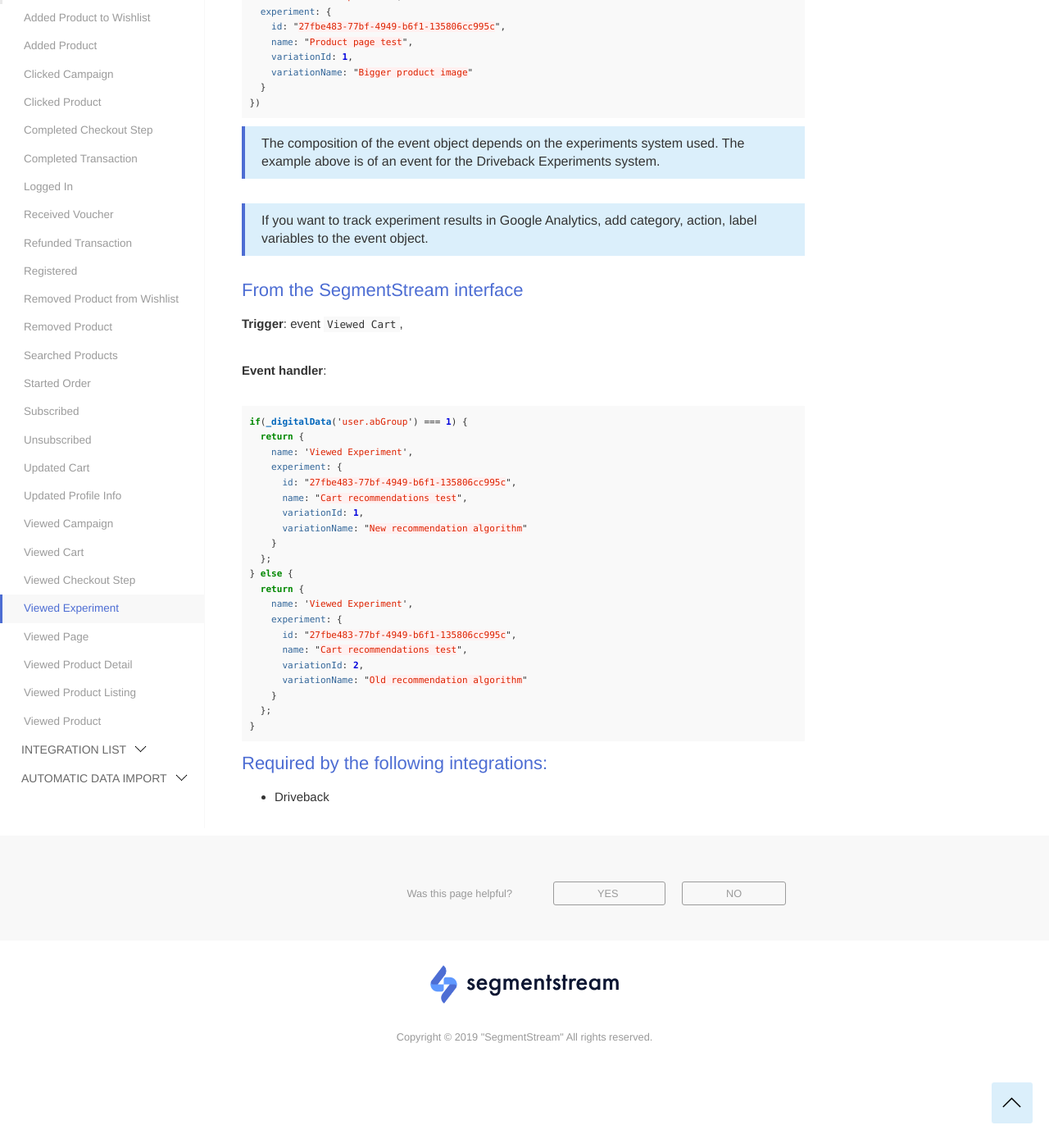
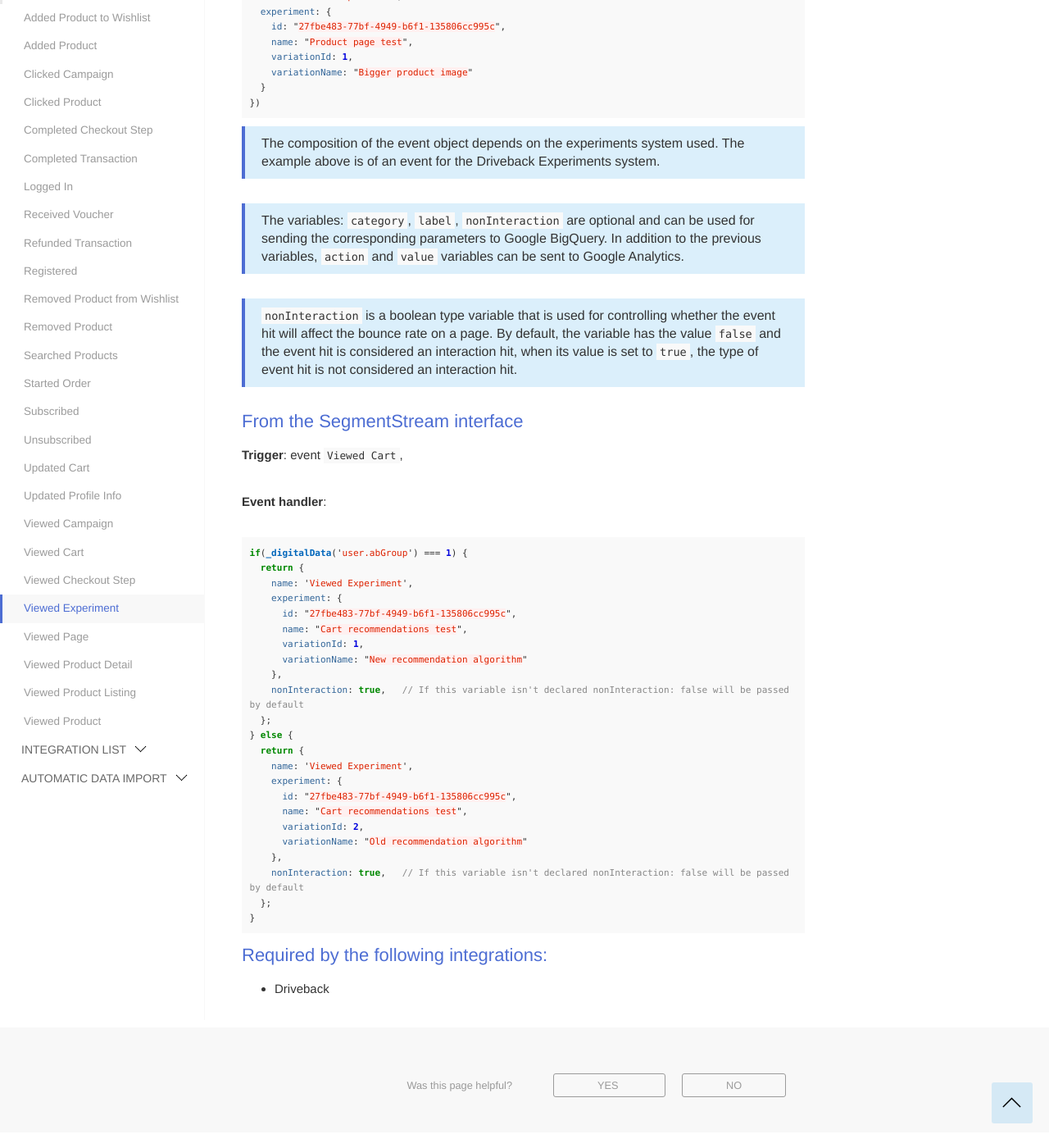
Before and after one commit to segmentstream-com/segmentstream-com.github.io, a Jekyll site: the page built from _docs/events/viewed-experiment.md, in a window 1280 px wide and 1400 px high, scrolled down 341 px. Shown: the whole window at 82% size. Built offline with Jekyll 4.4.1, drawn with Linux system fonts in a browser that asks for light colours; nearby versions of some CDN libraries.

Commit message:
updated experiment docs

````diff
--- a/_docs/events/viewed-experiment.md
+++ b/_docs/events/viewed-experiment.md
@@ -20,7 +20,9 @@ digitalData.events.push({
 ```
 > The composition of the event object depends on the experiments system used. The example above is of an event for the Driveback Experiments system.
 
-> If you want to track experiment results in Google Analytics, add category, action, label variables to the event object.
+> The variables: `category`, `label`, `nonInteraction` are optional and can be used for sending the corresponding parameters to Google BigQuery. In addition to the previous variables, `action` and `value` variables can be sent to Google Analytics.
+
+> `nonInteraction` is a boolean type variable that is used for controlling whether the event hit will affect the bounce rate on a page. By default, the variable has the value `false` and the event hit is considered an interaction hit, when its value is set to `true`, the type of event hit is not considered an interaction hit.
 
 #### From the SegmentStream interface
 **Trigger**: event `Viewed Cart`,
@@ -36,7 +38,8 @@ if(_digitalData('user.abGroup') === 1) {
       name: "Cart recommendations test",
       variationId: 1,
       variationName: "New recommendation algorithm"
-    }
+    },
+    nonInteraction: true,   // If this variable isn't declared nonInteraction: false will be passed by default
   };
 } else {
   return {
@@ -46,7 +49,8 @@ if(_digitalData('user.abGroup') === 1) {
       name: "Cart recommendations test",
       variationId: 2,
       variationName: "Old recommendation algorithm"
-    }
+    },
+    nonInteraction: true,   // If this variable isn't declared nonInteraction: false will be passed by default
   };
 }
 ```
````
